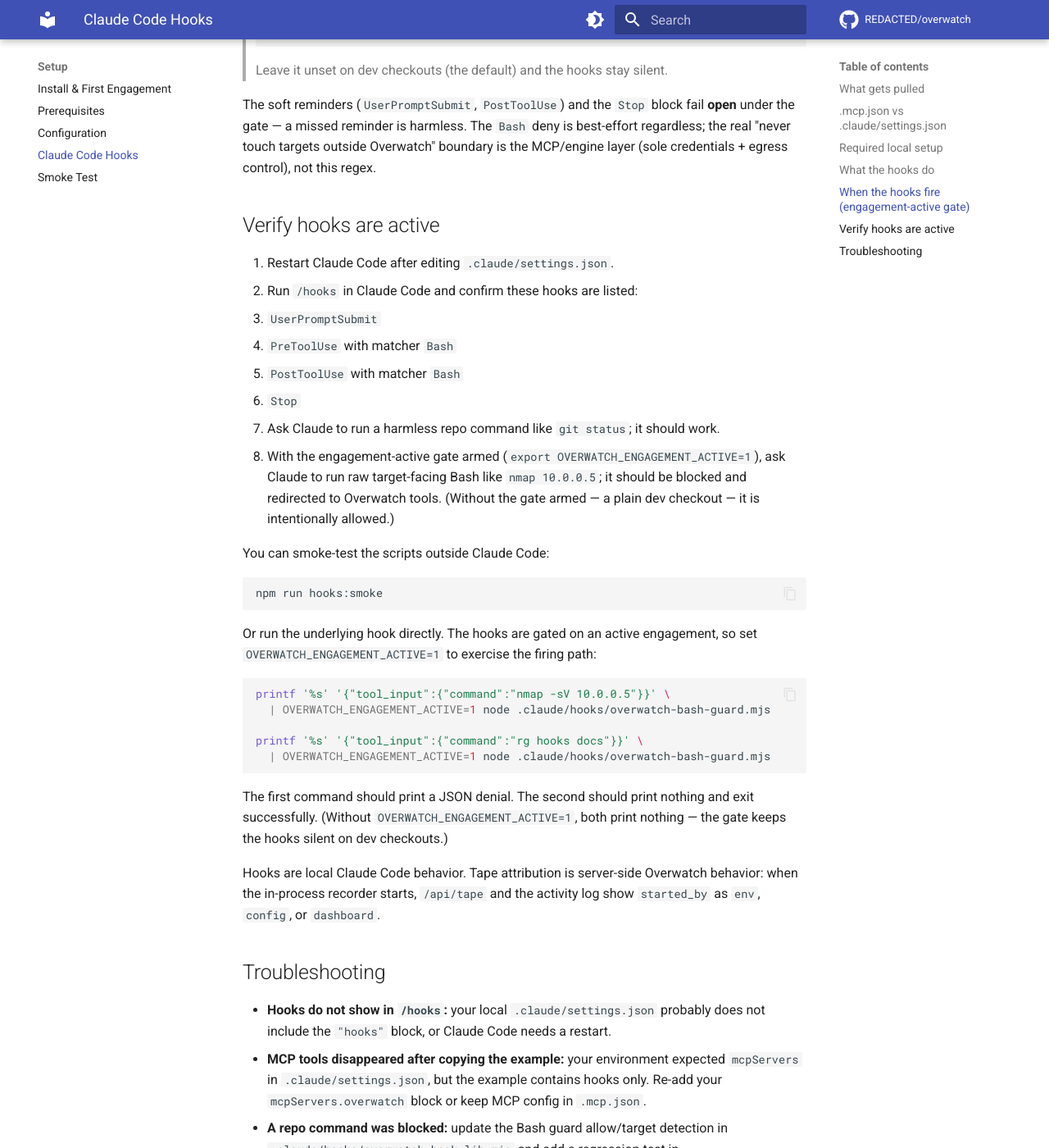
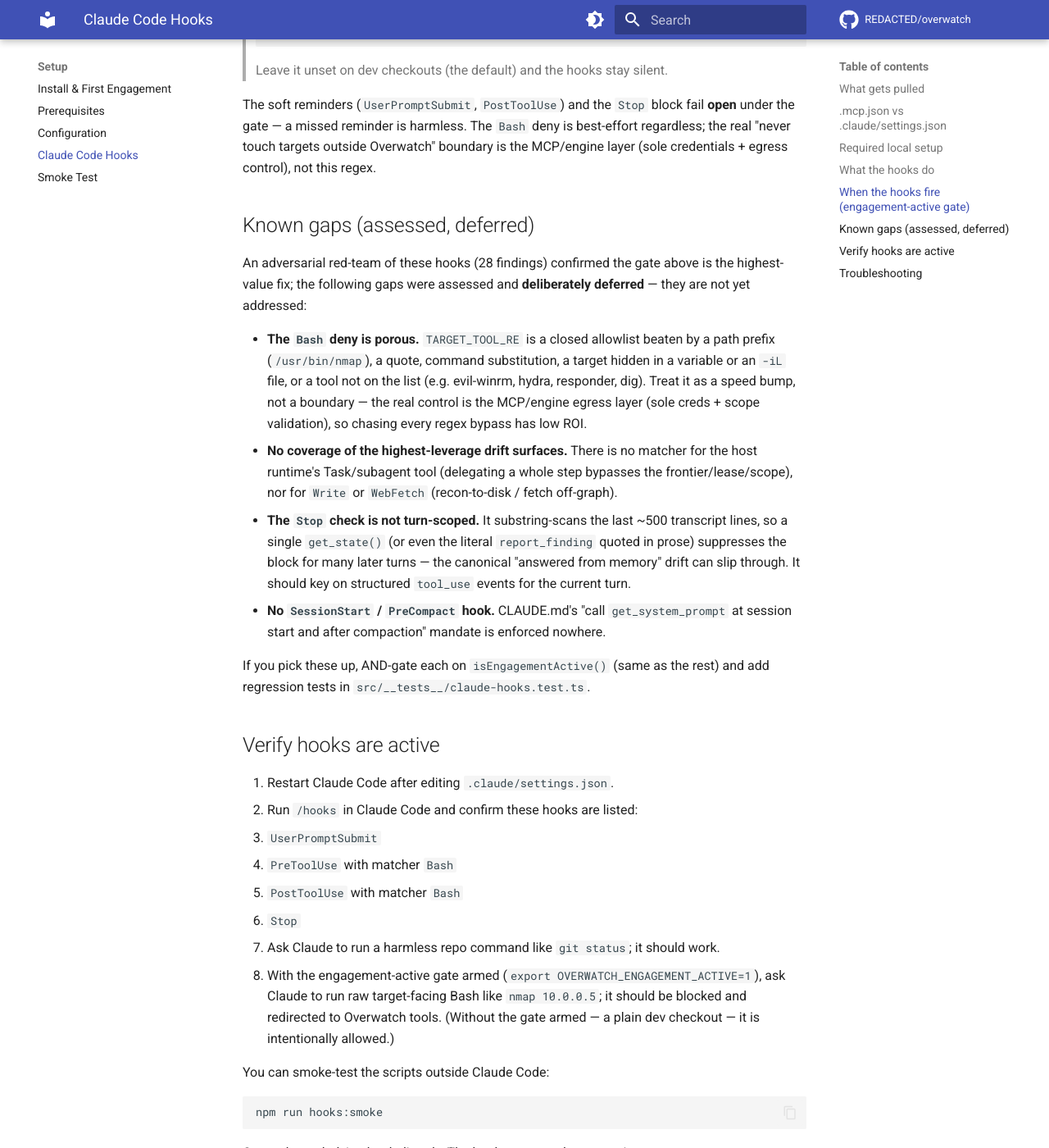
Before and after one commit to professor-moody/overwatch, an MkDocs documentation site: the page built from docs/claude-hooks.md, in a window 1280 px wide and 1400 px high, scrolled down 3275 px. Shown: the whole window at 82% size. Built offline with MkDocs 1.6.1 and Material for MkDocs 9.7.7, drawn with Linux system fonts in a browser that asks for light colours; comment, search, counter and statistics services are not loaded.

Commit message:
docs(hooks): record the assessed-but-deferred hook gaps (#120)
Make good on the "documented in docs/claude-hooks.md" claim from the gate PR — the deferred
gaps from the anti-drift assessment had no durable home in the doc (only the PR body +
commit + the grounding-hooks memory note, which pointed here for content that wasn't yet
present). Add a "Known gaps (assessed, deferred)" section listing the four: porous Bash
deny, no Task/Write/WebFetch coverage, the non-turn-scoped Stop check, and the missing
SessionStart/PreCompact bootstrap — with the note that the real boundary is the MCP/engine
egress layer, and that any pickup should AND-gate on isEngagementActive() + add tests.

mkdocs --strict — green.

Co-authored-by: professor-moody <keys@nimbus.lan>

```diff
--- a/docs/claude-hooks.md
+++ b/docs/claude-hooks.md
@@ -126,6 +126,30 @@
 the real "never touch targets outside Overwatch" boundary is the MCP/engine layer (sole
 credentials + egress control), not this regex.
 
+## Known gaps (assessed, deferred)
+
+An adversarial red-team of these hooks (28 findings) confirmed the gate above is the
+highest-value fix; the following gaps were assessed and **deliberately deferred** — they
+are not yet addressed:
+
+- **The `Bash` deny is porous.** `TARGET_TOOL_RE` is a closed allowlist beaten by a path
+  prefix (`/usr/bin/nmap`), a quote, command substitution, a target hidden in a variable
+  or an `-iL` file, or a tool not on the list (e.g. evil-winrm, hydra, responder, dig).
+  Treat it as a speed bump, not a boundary — the real control is the MCP/engine egress
+  layer (sole creds + scope validation), so chasing every regex bypass has low ROI.
+- **No coverage of the highest-leverage drift surfaces.** There is no matcher for the host
+  runtime's Task/subagent tool (delegating a whole step bypasses the frontier/lease/scope),
+  nor for `Write` or `WebFetch` (recon-to-disk / fetch off-graph).
+- **The `Stop` check is not turn-scoped.** It substring-scans the last ~500 transcript
+  lines, so a single `get_state()` (or even the literal `report_finding` quoted in prose)
+  suppresses the block for many later turns — the canonical "answered from memory" drift
+  can slip through. It should key on structured `tool_use` events for the current turn.
+- **No `SessionStart` / `PreCompact` hook.** CLAUDE.md's "call `get_system_prompt` at
+  session start and after compaction" mandate is enforced nowhere.
+
+If you pick these up, AND-gate each on `isEngagementActive()` (same as the rest) and add
+regression tests in `src/__tests__/claude-hooks.test.ts`.
+
 ## Verify hooks are active
 
 1. Restart Claude Code after editing `.claude/settings.json`.
```
